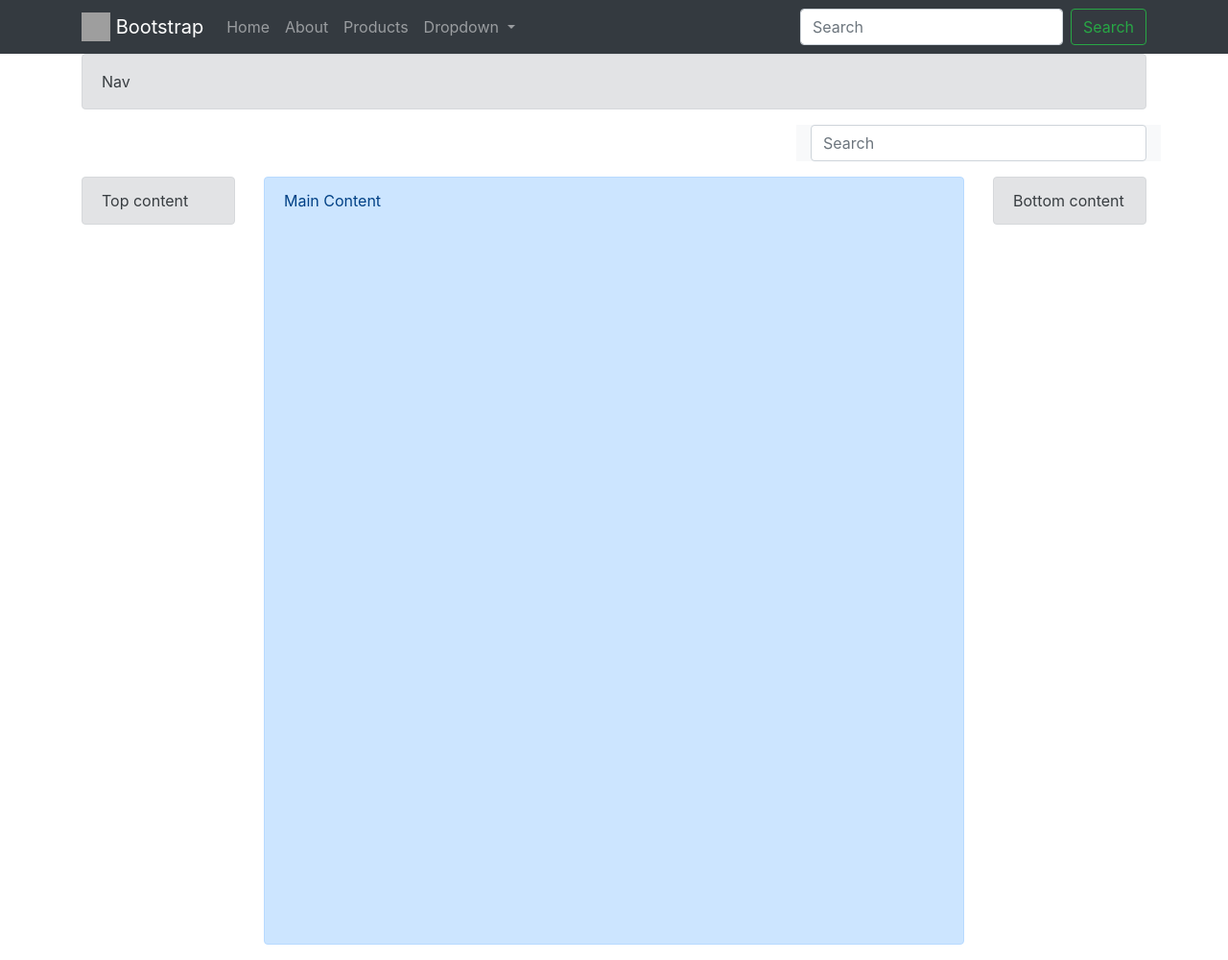
After one commit to srikant132/ecommerce_app, a Django app: page /bootstrap/ in a window 1280 px wide. The commit adds this page. Shown: the whole page at 96% size. Run offline with Django 3.2, Linux system fonts and the light colour scheme; some libraries are stand-ins or nearby versions; grey boxes are pictures that could not be loaded.

Commit message:
Improving our Design through the Bootstap.

```diff
--- a/ecommerce/urls.py
+++ b/ecommerce/urls.py
@@ -18,6 +18,7 @@ from django.conf.urls.static import static
 
 from django.conf.urls import url, include
 from django.contrib import admin
+from django.views.generic import TemplateView
 
 # from products.views import ( ProductListView,
 #                             product_list_view,
@@ -36,6 +37,7 @@ urlpatterns = [
     url(r'^contact/$', contact_page,name='contact'),
     url(r'^login/$', login_page,name='login'),
     url(r'^register/$', register_page,name='register'),
+    url(r'^bootstrap/$', TemplateView.as_view(template_name ='bootstrap/example.html')),
     url(r'^products/', include("products.urls", namespace='products')),
     # url(r'^featured/$', ProductFeaturedListView.as_view()),
     # url(r'^featured/(?P<pk>\d+)/$', ProductFeaturedDetailView.as_view()),
--- a/products/templates/products/detail.html
+++ b/products/templates/products/detail.html
@@ -1,7 +1,7 @@
 {% extends "base/base.html" %}
 
 {% block content %}
-<div class="container">
+
   <div class="row">
     <div class="col">
       <h1>{{ object.title }} </h1>
@@ -15,5 +15,5 @@
 
     </div>
   </div>
-</div>
+
 {% endblock %}
--- a/products/templates/products/list.html
+++ b/products/templates/products/list.html
@@ -1,7 +1,7 @@
 {% extends "base/base.html"%}
 
 {% block content %}
- <div class="container">
+
   <div class="row">
     {% for obj in object_list %}
        <div class="col">
@@ -16,6 +16,6 @@
       {% endif %}
 
     {% endfor %}
-   </div>
+
    </div>
   {% endblock %}
--- a/templates/base/base.html
+++ b/templates/base/base.html
@@ -22,9 +22,10 @@
   <!--    it include navbar-->
   <!-- it include navbar brand_name variable -->
   {%  include 'base/navbar.html' with brand_name='eCommerce'%}
+<div class="container">
 
   {% block content %} {% endblock %}
-
+</div>
   <!--    it include js files-->
     {% include 'base/js.html' %}
 </body>
--- /dev/null
+++ b/templates/bootstrap/example.html
@@ -0,0 +1,123 @@
+<!doctype html>
+<html lang="en">
+
+<head>
+  <!-- Required meta tags -->
+  <meta charset="utf-8">
+  <meta name="viewport" content="width=device-width, initial-scale=1, shrink-to-fit=no">
+
+  <!-- Bootstrap CSS -->
+  <link rel="stylesheet" href="https://stackpath.bootstrapcdn.com/bootstrap/4.2.1/css/bootstrap.min.css" integrity="sha384-GJzZqFGwb1QTTN6wy59ffF1BuGJpLSa9DkKMp0DgiMDm4iYMj70gZWKYbI706tWS" crossorigin="anonymous">
+
+  <title>Hello, world!</title>
+</head>
+
+<body>
+
+  <nav class="navbar navbar-expand-md navbar-dark bg-dark">
+    <div class="container">
+      <a class="navbar-brand" href="#">
+        <img src="http://getbootstrap.com/docs/4.2/assets/brand/bootstrap-solid.svg" width="30" height="30" class="d-inline-block align-top" alt="">
+        Bootstrap
+      </a>
+      <button type="button" class="navbar-toggler" data-toggle='collapse' data-target='#navbarcollapseLinks' aria-expanded='false' aria-label='Toggle Navigation'>
+<span class="navbar-toggler-icon"></span>
+      </button>
+
+      <div class="collapse navbar-collapse" id ='navbarcollapseLinks' >
+    <ul class="navbar-nav">
+        <li class="nav-item">
+          <a href="#" class='nav-link'>Home</a>
+        </li>
+
+        <li class="nav-item">
+          <a href="#" class='nav-link'>About</a>
+        </li>
+
+        <li class="nav-item">
+          <a href="#" class='nav-link'>Products</a>
+        </li>
+        <li class="nav-item dropdown">
+      <a class="nav-link dropdown-toggle" href="#" id="navbarDropdown" role="button" data-toggle="dropdown" aria-haspopup="true" aria-expanded="false">
+        Dropdown
+      </a>
+      <div class="dropdown-menu  dropdown-menu-left" aria-labelledby="navbarDropdown">
+        <a class="dropdown-item" href="#">Action</a>
+        <a class="dropdown-item" href="#">Another action</a>
+        <div class="dropdown-divider"></div>
+        <a class="dropdown-item" href="#">Something else here</a>
+      </div>
+    </li>
+
+   </ul>
+
+   <form class="form-inline my-2 my-lg-0 ml-auto">
+   <input class="form-control mr-sm-2" type="search" placeholder="Search" aria-label="Search">
+   <button class="btn btn-outline-success my-2 my-sm-0" type="submit">Search</button>
+ </form>
+     </div>
+    </div>
+  </nav>
+
+
+  <div class="container">
+    <div class="row">
+      <div class="col-12">
+        <div class="alert alert-secondary py-3" role="alert">
+          Nav
+        </div>
+      </div>
+    </div>
+
+    <div class="row mb-3  ">
+
+      <div class="col-12 col-sm-12 col-md-6 col-lg-4 ml-auto bg-light">
+        <input type="text" class="form-control" placeholder="Search">
+      </div>
+    </div>
+
+    <div class="row">
+      <div class="col-12  mx-auto ml-auto mr-auto col-lg-2 order-12">
+        <div class="alert alert-secondary" role="alert">
+          Bottom content
+        </div>
+      </div>
+      <div class="col-12  col-lg-8 ml-auto mr-auto order-6">
+        <div class="alert alert-primary" role="alert" style='min-height:800px'>
+          Main Content
+        </div>
+      </div>
+      <div class="col-12 col-md-2 order-1">
+        <div class="alert alert-secondary" role="alert">
+          Top content
+        </div>
+      </div>
+    </div>
+  </div>
+
+
+
+  <!-- <div class="container-fluid">
+      <div class="row">
+        <div class="col">
+          <div class="alert alert-primary" role="alert">
+            A simple primary alert—check it out!
+          </div>
+        </div>
+        <div class="col-">
+          <div class="alert alert-secondary" role="alert">
+            A simple primary alert—check it out!
+          </div>
+
+      </div>
+      </div>
+    </div> -->
+
+  <!-- Optional JavaScript -->
+  <!-- jQuery first, then Popper.js, then Bootstrap JS -->
+  <script src="https://code.jquery.com/jquery-3.3.1.slim.min.js" integrity="sha384-q8i/X+965DzO0rT7abK41JStQIAqVgRVzpbzo5smXKp4YfRvH+8abtTE1Pi6jizo" crossorigin="anonymous"></script>
+  <script src="https://cdnjs.cloudflare.com/ajax/libs/popper.js/1.14.6/umd/popper.min.js" integrity="sha384-wHAiFfRlMFy6i5SRaxvfOCifBUQy1xHdJ/yoi7FRNXMRBu5WHdZYu1hA6ZOblgut" crossorigin="anonymous"></script>
+  <script src="https://stackpath.bootstrapcdn.com/bootstrap/4.2.1/js/bootstrap.min.js" integrity="sha384-B0UglyR+jN6CkvvICOB2joaf5I4l3gm9GU6Hc1og6Ls7i6U/mkkaduKaBhlAXv9k" crossorigin="anonymous"></script>
+</body>
+
+</html>
--- a/templates/home_page.html
+++ b/templates/home_page.html
@@ -12,7 +12,7 @@
   <h2>Hello World we are working here!</h2>
 </div>
 <hr>
-<div class="container">
+
   <div class="row">
     <div class="col">
       <img src="{% static 'img/workshop.png' %}" class="img-fluid" alt="">
@@ -28,6 +28,6 @@
     </div>
   </div>
   {% endif %}
-</div>
+
 
 {% endblock %}
```
Also changed, not shown: templates/auth/login.html (+8 -5 lines), templates/auth/register.html (+9 -4 lines), templates/base/navbar.html (+19 -2 lines).
